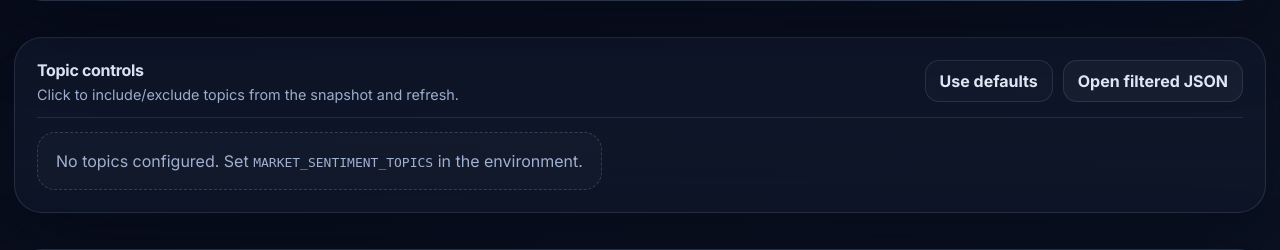
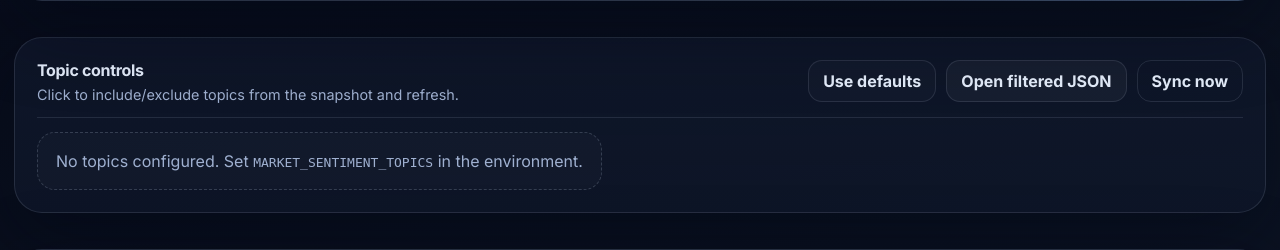
Before and after one commit to Flamechargerr/market-sentiment-engine, a Flask app: template templates/sentiment.html in a window 1280 px wide. Shown: the part 531-781 px from the top of the page. Run offline with Flask 3, Linux system fonts and the light colour scheme; the template is opened without the code that fills it, so the values that code supplies are empty.

Commit message:
feat: add quicker sentiment refresh action

```diff
--- a/templates/sentiment.html
+++ b/templates/sentiment.html
@@ -286,11 +286,12 @@
         <h3 class="section-title" style="margin-bottom: 6px;">Topic controls</h3>
         <div class="mini-note">Click to include/exclude topics from the snapshot and refresh.</div>
       </div>
-      <div class="toolbar-actions">
-        <button class="button ghost" type="button" onclick="selectDefaultTopics()">Use defaults</button>
-        <button class="button" type="button" onclick="openSnapshotForSelection()">Open filtered JSON</button>
+        <div class="toolbar-actions">
+          <button class="button ghost" type="button" onclick="selectDefaultTopics()">Use defaults</button>
+          <button class="button" type="button" onclick="openSnapshotForSelection()">Open filtered JSON</button>
+          <button class="button subtle" type="button" onclick="refreshSnapshot()">Sync now</button>
+        </div>
       </div>
-    </div>
     <div class="divider" style="margin: 14px 0;"></div>
     <div class="chips" id="topic-chips">
       {% for topic in available_topics or default_topics or [] %}
```
